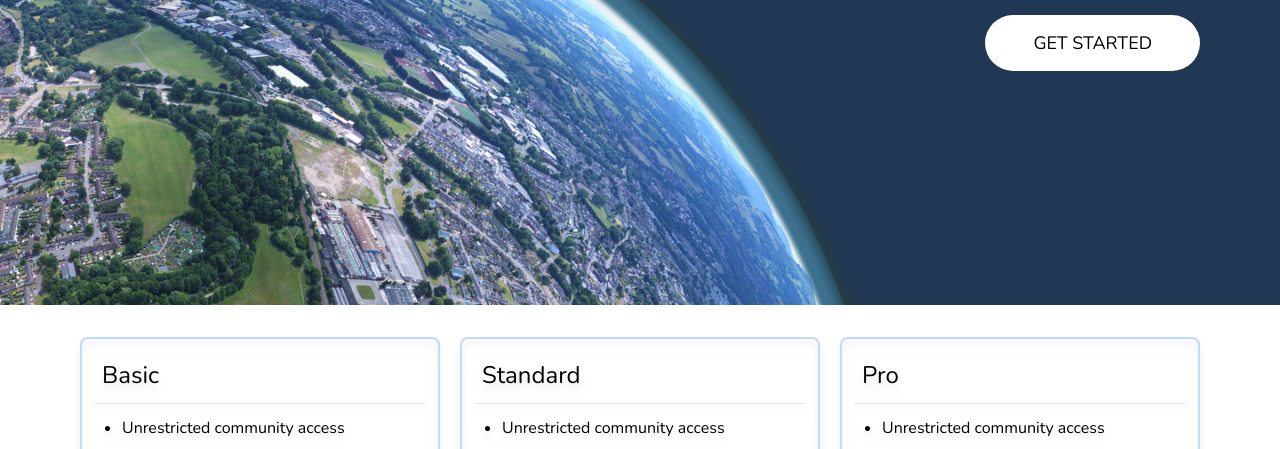
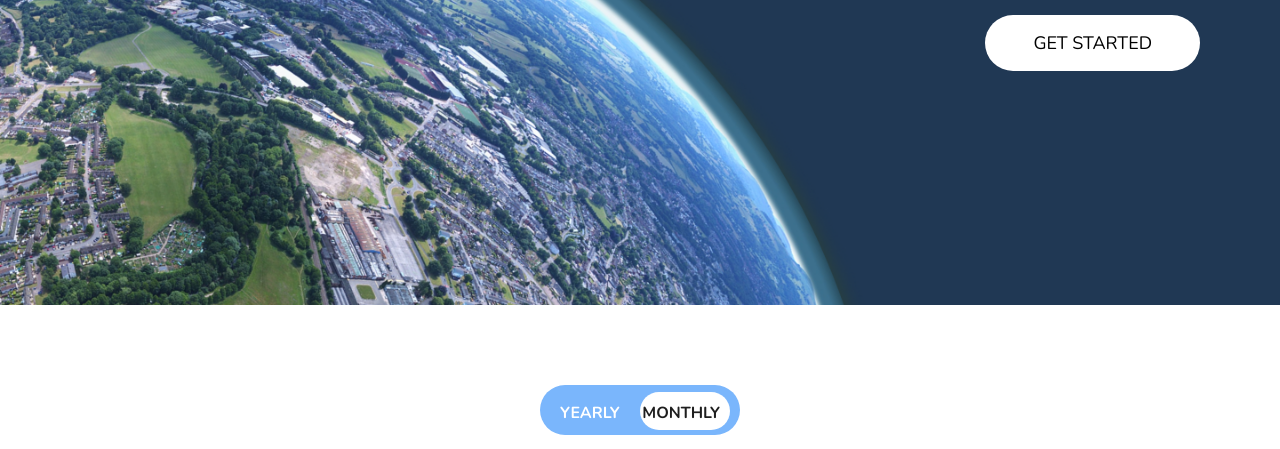
Before and after one commit to chukwujike/greenAtlas, a website: page src/index.html in a window 1280 px wide. Shown: the part 495-944 px from the top of the page. Drawn offline with nearby package versions, Linux system fonts and the light colour scheme.

Commit message:
Toggle button

```diff
--- /dev/null
+++ b/assets/css/toggle.css
@@ -0,0 +1,85 @@
+.switch {
+  position: relative;
+  width: 200px;
+  height: 50px;
+  border-radius: 25px;
+}
+
+.switch input {
+  appearance: none;
+  width: 200px;
+  height: 50px;
+  border-radius: 25px;
+  background: #1E1E1E;
+  outline: none;
+}
+
+.switch input::before,
+.switch input::after {
+  z-index: 2;
+  position: absolute;
+  top: 56%;
+  transform: translateY(-50%);
+  font-weight: bolder;
+}
+
+.switch input::before {
+  content: "YEARLY";
+  left: 20px;
+}
+
+.switch input::after {
+  content: "MONTHLY";
+  right: 20px;
+}
+
+.switch input:checked {
+  background: #fff;
+  border: 2px solid #7AB6FC;
+}
+
+.switch label {
+  z-index: 1;
+  position: absolute;
+  top: 7px;
+  bottom: 5px;
+  border-radius: 20px;
+}
+
+.switch input {
+  transition: 0.25s;
+}
+
+.switch input:checked::after,
+.switch input:checked::before {
+  transition: color 0.5s;
+}
+
+.switch input:checked+label {
+  left: 10px;
+  right: 100px;
+  background: #7AB6FC;
+  transition: left 0.5s, right 0.4s 0.2s;
+}
+
+.switch input:not(:checked) {
+  background: #7AB6FC;
+  transition: background 0.4s;
+}
+
+.switch input:not(:checked)::before {
+  color: #fff;
+  transition: color 0.5s;
+}
+
+.switch input:not(:checked)::after {
+  color: #1E1E1E;
+  transition: color 0.5s 0,2s;
+}
+
+.switch input:not(:checked) + label {
+  left: 100px;
+  right: 10px;
+  background: #fff;
+  transition: left 0.4s 0.2s, right 0.5s, background 0.35s;
+}
--- a/src/index.html
+++ b/src/index.html
@@ -7,6 +7,8 @@
     <title>Green Atlas</title>
     <!-- css link -->
     <link rel="stylesheet" href="/assets/css/output.css" />
+    <!-- toggle link -->
+    <link rel="stylesheet" href="/assets/css/toggle.css">
     <!-- favicon link -->
     <link rel="shortcut icon" href="/images/favicon.ico" type="image/x-icon">
   </head>
@@ -73,10 +75,17 @@
     <!-- pricing -->
     <section id="pricing">
 
-      <!-- switch -->
+      <!-- Toggle switch -->
+      <div class="flex flex-col mt-10 container mx-auto place-items-center">
+        <span class="switch mt-10">
+          <input type="checkbox" id="switcher" class="">
+          <label for="switcher"></label>
+        </span>
+      </div>
 
 
-      <div class="flex flex-col md:flex-row  container mx-auto py-8 md:space-x-5 md:space-y-0 space-y-10 md:px-20 px-5 items-center">
+
+      <div class="flex flex-col md:flex-row  container mx-auto py-8 md:space-x-5 md:space-y-0 space-y-10 md:px-20 px-5 items-center mt-10">
 
         <!-- Basic Price -->
         <div class="flex flex-col lg:w-50 md:w-1/2 drop-shadow-lg border-2 border-blue-200 rounded-lg price">
```
